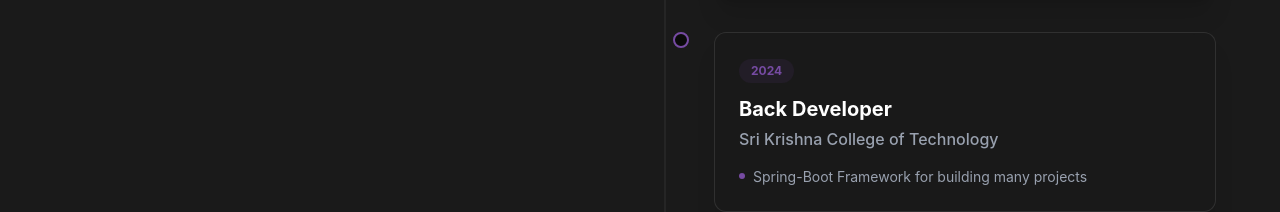
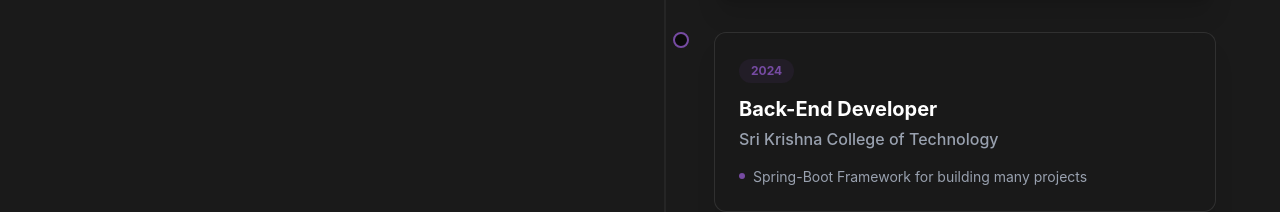
Before and after one commit to HamsavardhanS/Portfolio-new, a React (Vite) app: page / in a window 1280 px wide. Shown: the part 3410-3622 px from the top of the page. Built offline with nearby package versions, Linux system fonts and the light colour scheme.

Commit message:
Updated readme.md

```diff
--- a/src/data/content.js
+++ b/src/data/content.js
@@ -57,7 +57,7 @@
                 ]
             },
             {
-                role: "Back Developer",
+                role: "Back-End Developer",
                 company: "Sri Krishna College of Technology",
                 period: "2024",
                 description: [
```
